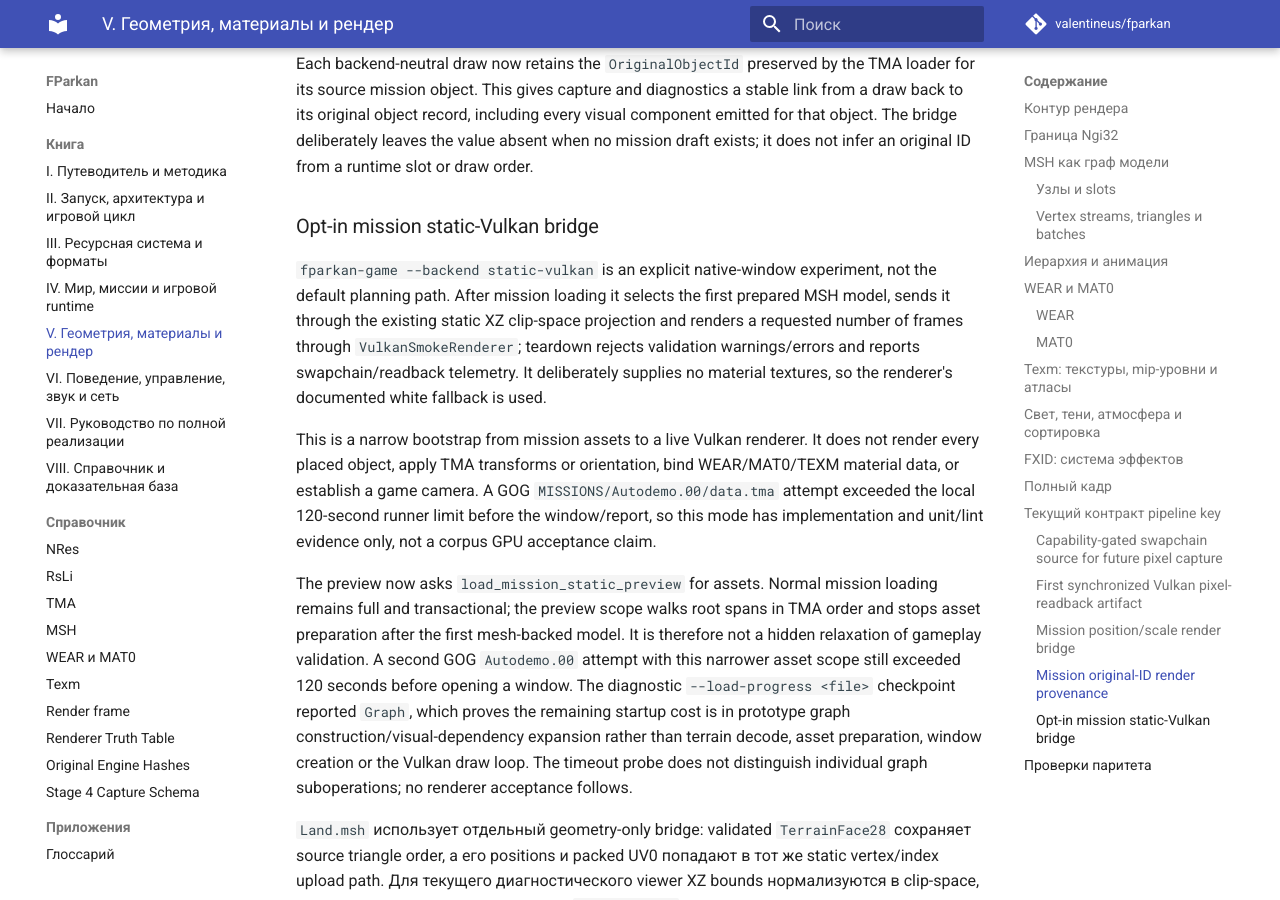
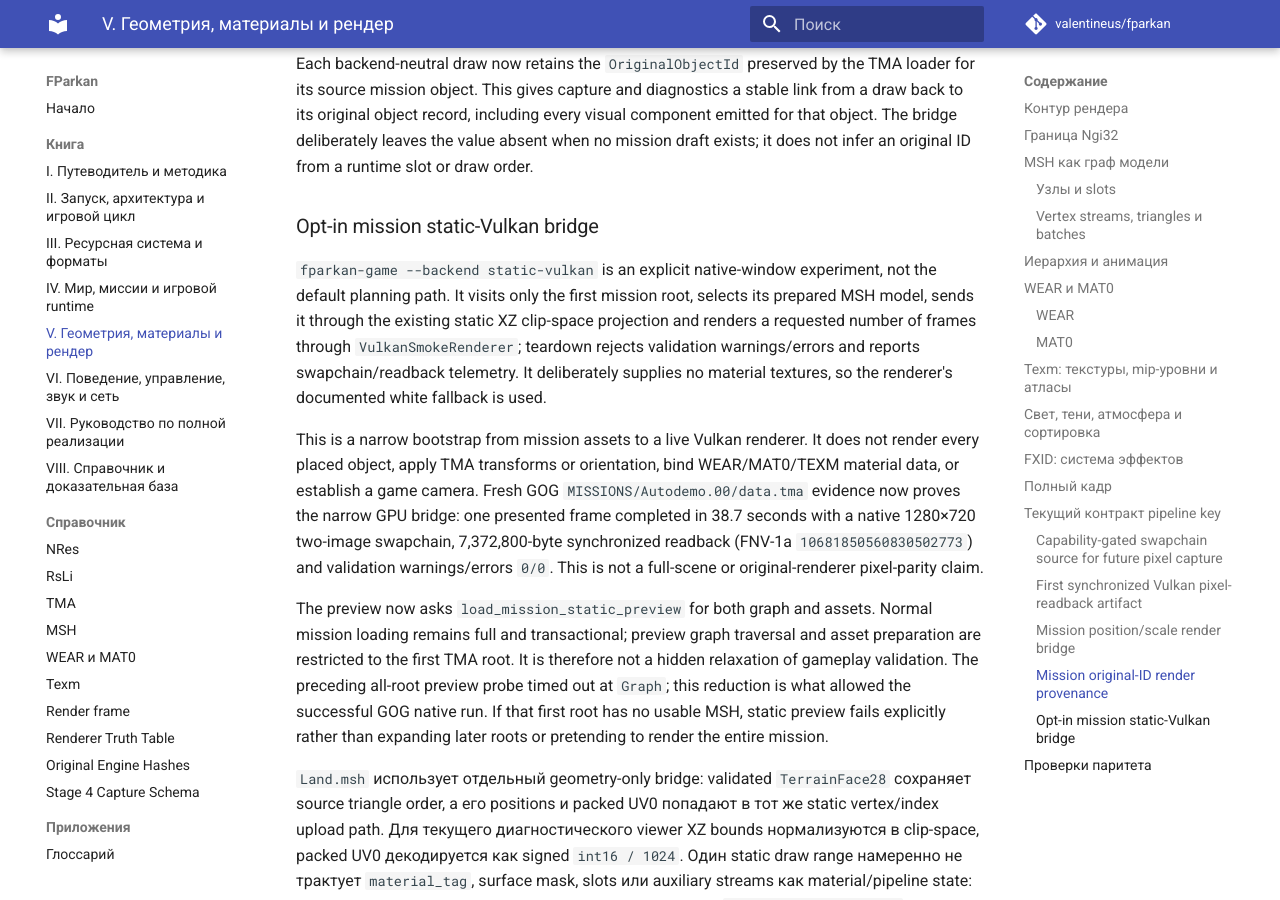
Before and after one commit to valentineus/fparkan, an MkDocs documentation site: the page built from docs/tomes/05-render.md, in a window 1280 px wide and 900 px high, scrolled down 19667 px. Built offline with MkDocs 1.6.1 and Material for MkDocs 9.7.7, drawn with Linux system fonts in a browser that asks for light colours; comment, search, counter and statistics services are not loaded.

Commit message:
feat(runtime): bound static preview graph roots

```diff
--- a/docs/tomes/05-render.md
+++ b/docs/tomes/05-render.md
@@ -937,8 +937,8 @@ from a runtime slot or draw order.
 ### Opt-in mission static-Vulkan bridge
 
 `fparkan-game --backend static-vulkan` is an explicit native-window experiment,
-not the default planning path. After mission loading it selects the first
-prepared MSH model, sends it through the existing static XZ clip-space
+not the default planning path. It visits only the first mission root, selects
+its prepared MSH model, sends it through the existing static XZ clip-space
 projection and renders a requested number of frames through
 `VulkanSmokeRenderer`; teardown rejects validation warnings/errors and reports
 swapchain/readback telemetry. It deliberately supplies no material textures,
@@ -946,21 +946,20 @@ so the renderer's documented white fallback is used.
 
 This is a narrow bootstrap from mission assets to a live Vulkan renderer. It
 does not render every placed object, apply TMA transforms or orientation, bind
-WEAR/MAT0/TEXM material data, or establish a game camera. A GOG
-`MISSIONS/Autodemo.00/data.tma` attempt exceeded the local 120-second runner
-limit before the window/report, so this mode has implementation and unit/lint
-evidence only, not a corpus GPU acceptance claim.
+WEAR/MAT0/TEXM material data, or establish a game camera. Fresh GOG
+`MISSIONS/Autodemo.00/data.tma` evidence now proves the narrow GPU bridge: one
+presented frame completed in 38.7 seconds with a native 1280×720 two-image
+swapchain, 7,372,800-byte synchronized readback (FNV-1a
+`10681850560830502773`) and validation warnings/errors `0/0`. This is not a
+full-scene or original-renderer pixel-parity claim.
 
-The preview now asks `load_mission_static_preview` for assets. Normal mission
-loading remains full and transactional; the preview scope walks root spans in
-TMA order and stops asset preparation after the first mesh-backed model. It is
-therefore not a hidden relaxation of gameplay validation. A second GOG
-`Autodemo.00` attempt with this narrower asset scope still exceeded 120 seconds
-before opening a window. The diagnostic `--load-progress <file>` checkpoint
-reported `Graph`, which proves the remaining startup cost is in prototype graph
-construction/visual-dependency expansion rather than terrain decode, asset
-preparation, window creation or the Vulkan draw loop. The timeout probe does
-not distinguish individual graph suboperations; no renderer acceptance follows.
+The preview now asks `load_mission_static_preview` for both graph and assets.
+Normal mission loading remains full and transactional; preview graph traversal
+and asset preparation are restricted to the first TMA root. It is therefore not
+a hidden relaxation of gameplay validation. The preceding all-root preview
+probe timed out at `Graph`; this reduction is what allowed the successful GOG
+native run. If that first root has no usable MSH, static preview fails explicitly
+rather than expanding later roots or pretending to render the entire mission.
 
 `Land.msh` использует отдельный geometry-only bridge: validated `TerrainFace28`
 сохраняет source triangle order, а его positions и packed UV0 попадают в тот же
```
Also changed, not shown: README.md (+1 -1 lines), docs/rendering/renderer_truth_table.md (+8 -8 lines), 1 other file.
